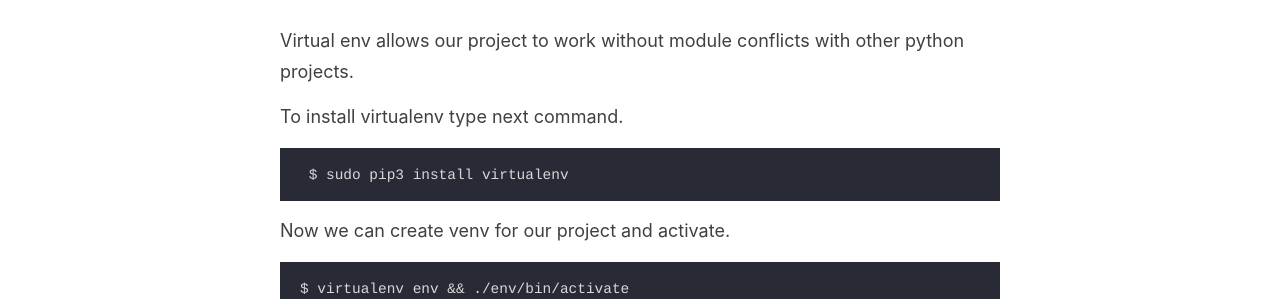
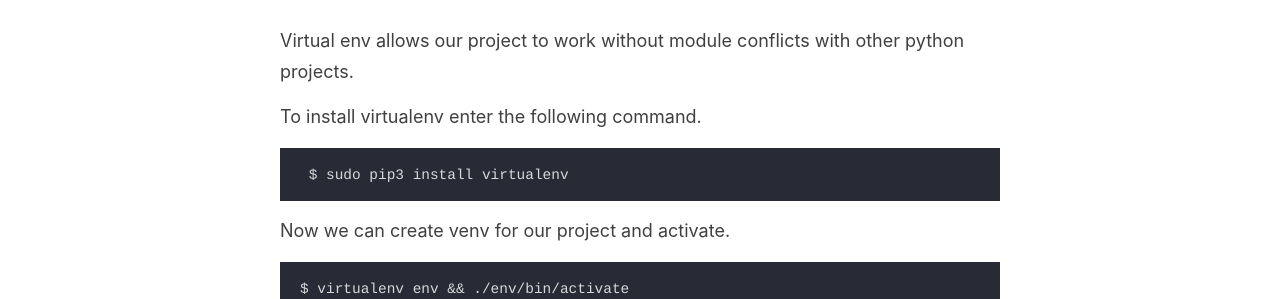
Before and after one commit to XAP-Software/XAP-Software.github.io, a Jekyll site: the page built from _posts/2022-05-12-django_apache_deploy.md, in a window 1280 px wide and 900 px high, scrolled down 609 px. Shown: the part 154-453 px from the top of the window. Built offline with Jekyll 4.4.1, drawn with Linux system fonts in a browser that asks for light colours.

Commit message:
Update _posts/2022-05-12-django_apache_deploy.md
Co-authored-by: Vasiliy <vslow@me.com>

````diff
--- a/_posts/2022-05-12-django_apache_deploy.md
+++ b/_posts/2022-05-12-django_apache_deploy.md
@@ -24,7 +24,7 @@ $ sudo apt-get install libapache2-mod-wsgi-py3
 
 Virtual env allows our project to work without module conflicts with other python projects.
 
-To install virtualenv type next command.
+To install virtualenv enter the following command.
 
 ```
  $ sudo pip3 install virtualenv
````
